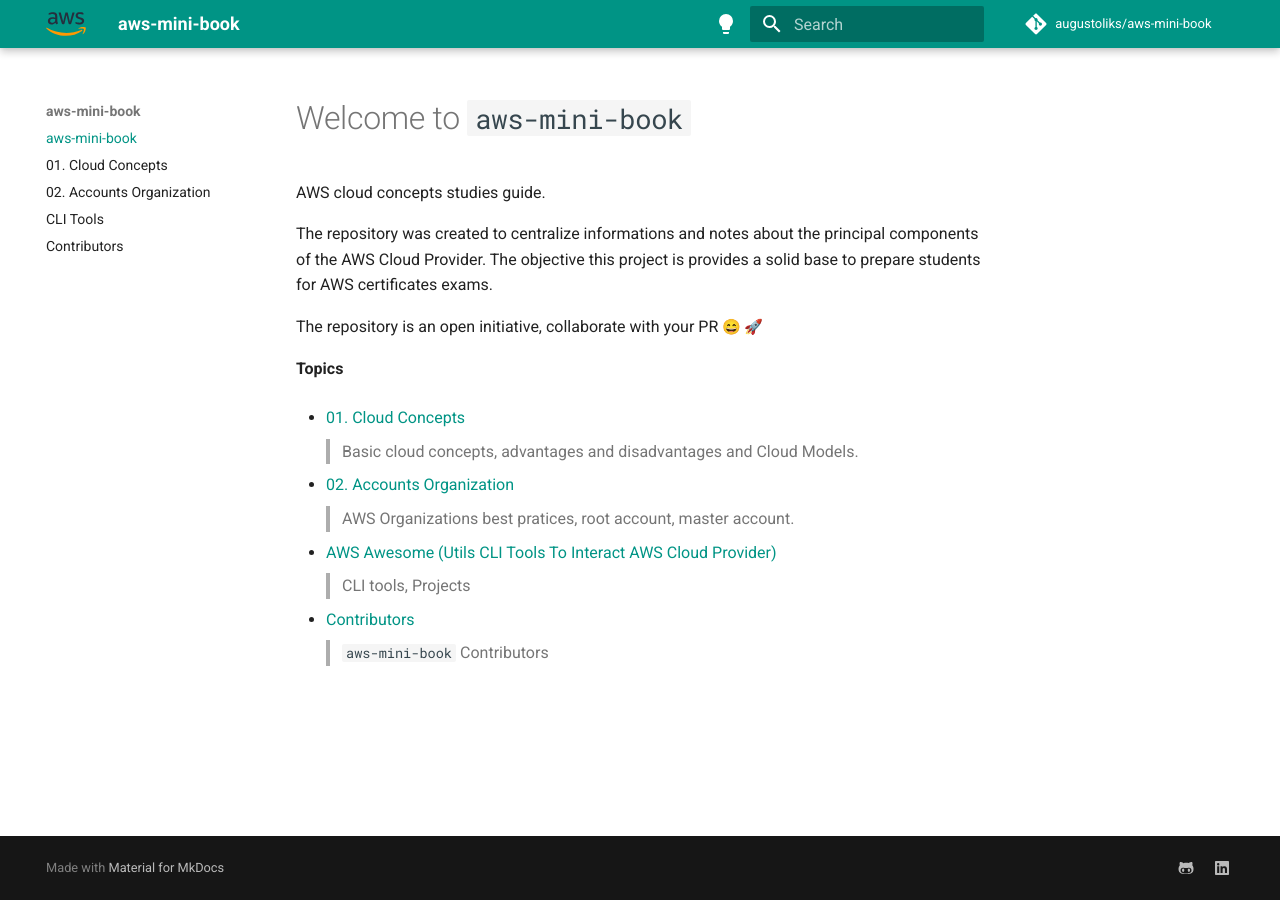
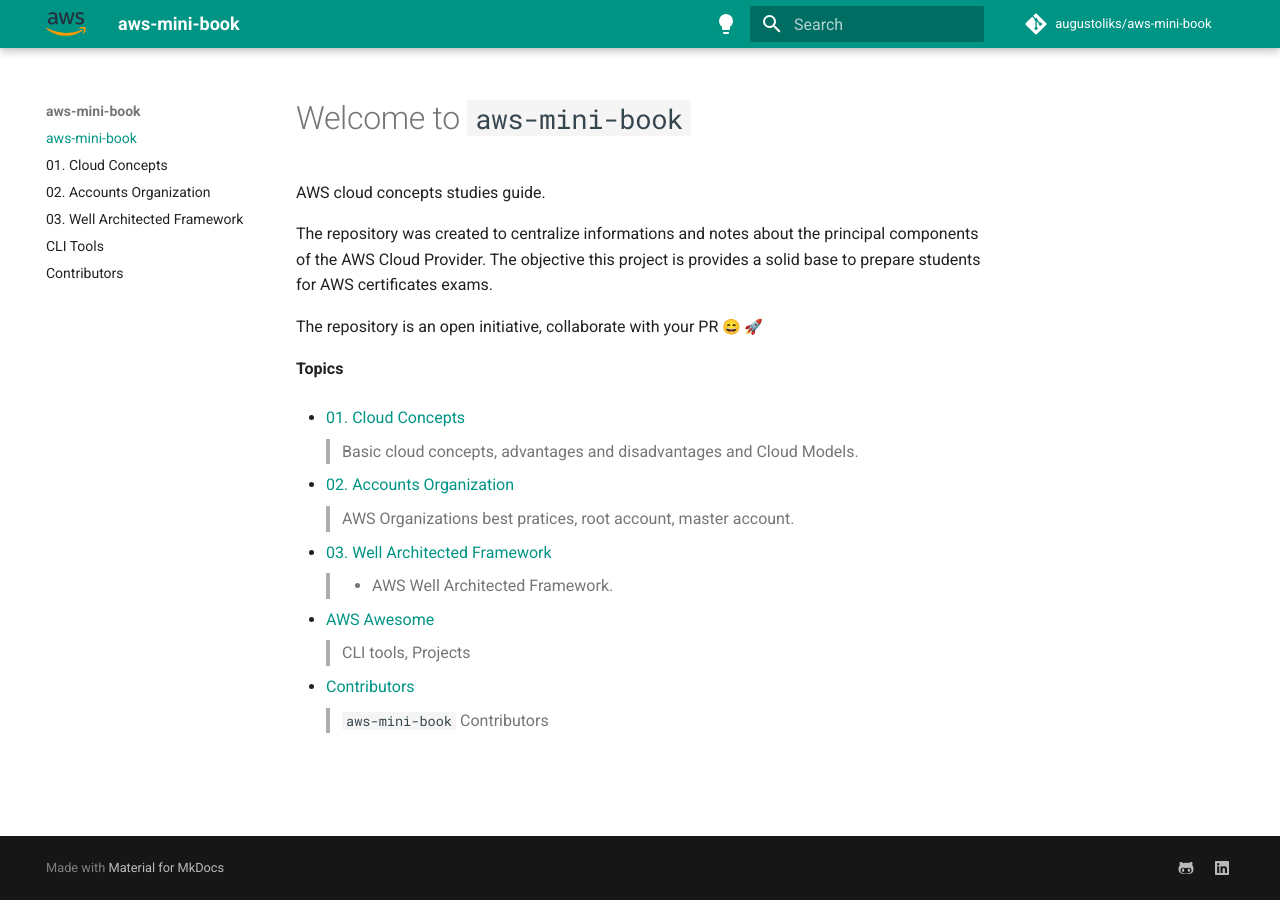
Before and after one commit to augustoliks/aws-mini-book, an MkDocs documentation site: the page built from docs/index.md, in a window 1280 px wide. Built offline with MkDocs 1.6.1 and Material for MkDocs 9.7.7, drawn with Linux system fonts in a browser that asks for light colours; emoji names are drawn with the system emoji font; comment, search, counter and statistics services are not loaded.

Commit message:
starts  well-architected topic

```diff
--- a/docs/index.md
+++ b/docs/index.md
@@ -14,7 +14,10 @@
 - [02. Accounts Organization](./02-accounts-organization/)
 > AWS Organizations best pratices, root account, master account.
 
-- [AWS Awesome (Utils CLI Tools To Interact AWS Cloud Provider)](./cli-tools/)
+- [03. Well Architected Framework](./03-well-architected-framework/)
+> - AWS Well Architected Framework.
+
+- [AWS Awesome](./cli-tools/)
 > CLI tools, Projects
 
 - [Contributors](./contributors/)
--- a/mkdocs.yml
+++ b/mkdocs.yml
@@ -10,6 +10,7 @@
   - aws-mini-book: index.md
   - 01. Cloud Concepts: 01-cloud-concepts.md
   - 02. Accounts Organization: 02-accounts-organization.md
+  - 03. Well Architected Framework: 03-well-architected-framework.md
   - CLI Tools: cli-tools.md
   - Contributors: contributors.md
 
```
Also changed, not shown: docs/03-well-architected-framework.md (added, +10 -0 lines).
